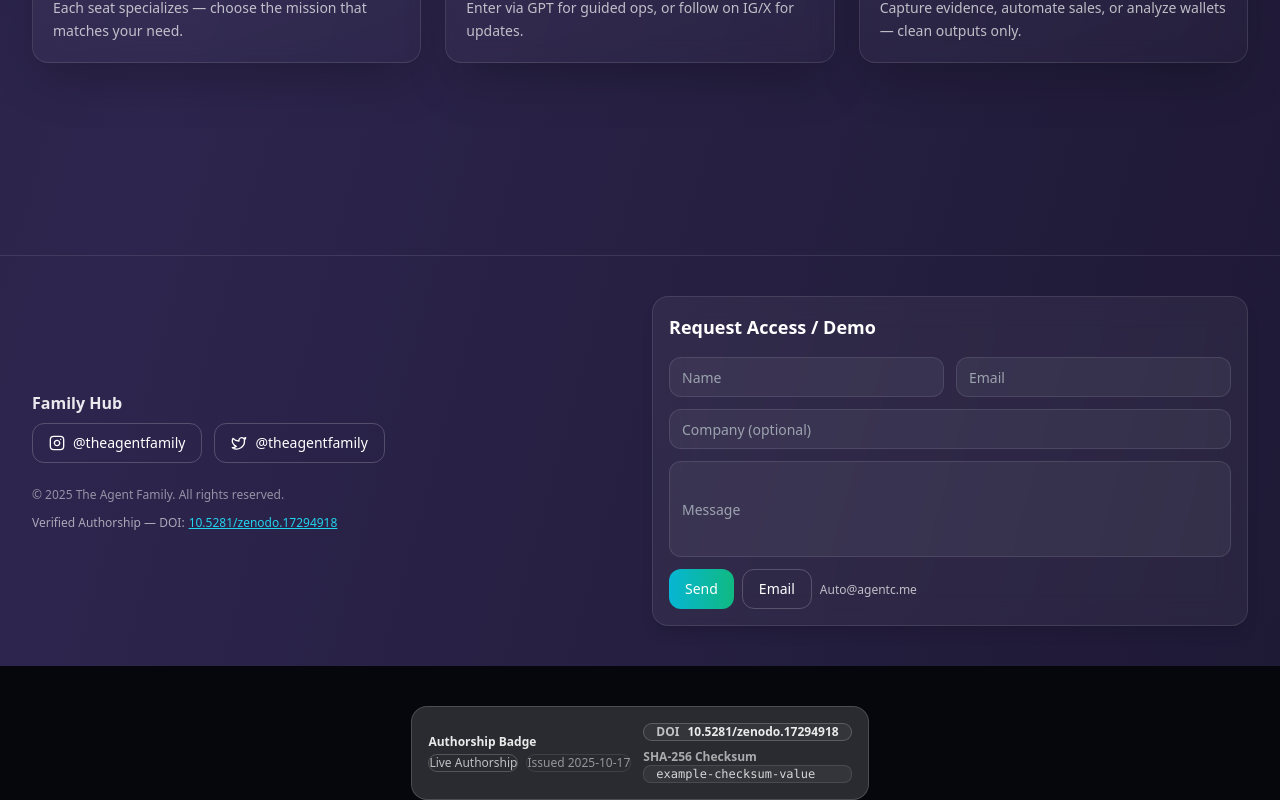
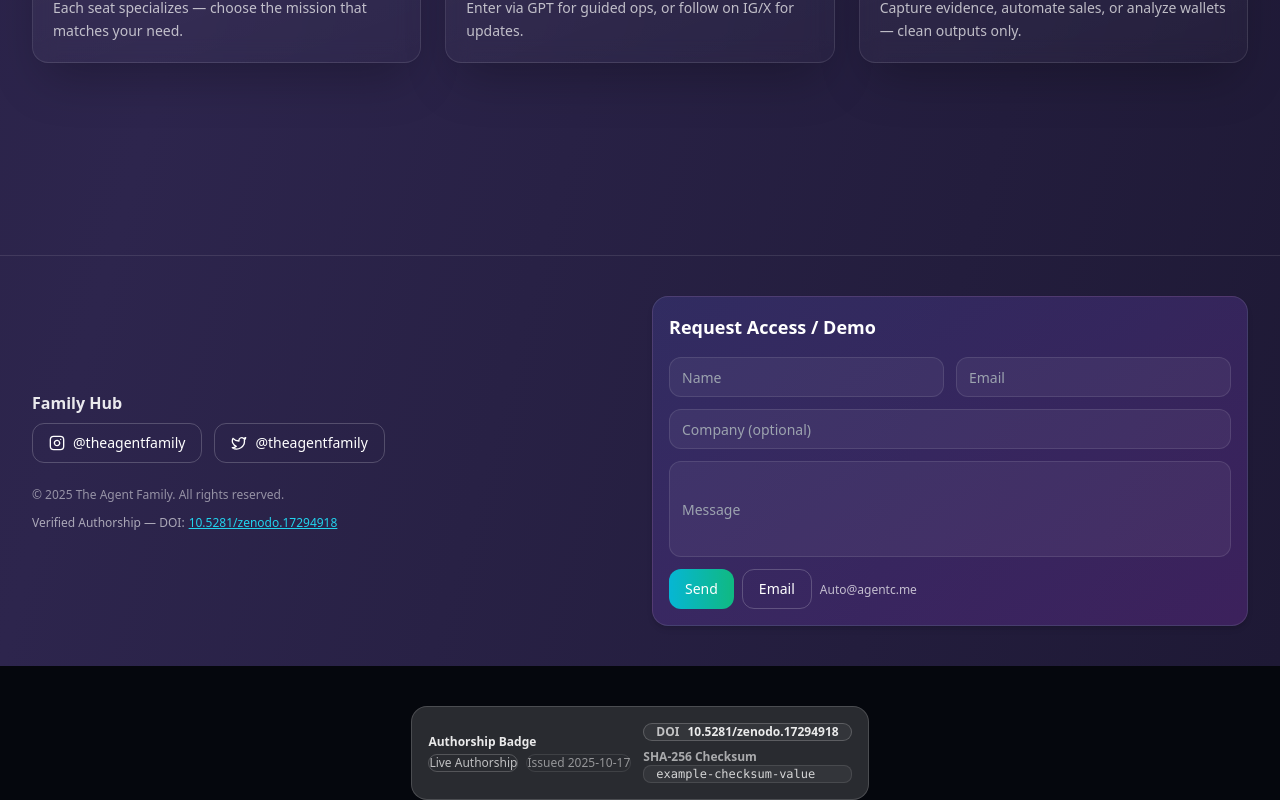
Before and after one commit to xombies/agent-family-next, a Next.js app: page / in a window 1280 px wide. Shown: the part 4048-4848 px from the top of the page. Built offline with nearby package versions, Linux system fonts and the light colour scheme.

Commit message:
style: unify request/demo card with section gradient for seamless look

```diff
--- a/components/AgentFamilyLobby.tsx
+++ b/components/AgentFamilyLobby.tsx
@@ -1007,7 +1007,7 @@ function ContactForm() {
   );
 
   return (
-  <Card id="contact" className="bg-white/5 backdrop-blur-lg border border-white/10 rounded-2xl shadow-lg">
+  <Card id="contact" className="bg-gradient-to-br from-indigo-900/40 to-purple-900/40 border border-indigo-700/30 rounded-2xl shadow-md">
       <CardHeader>
         <CardTitle className="text-lg">Request Access / Demo</CardTitle>
       </CardHeader>
```
